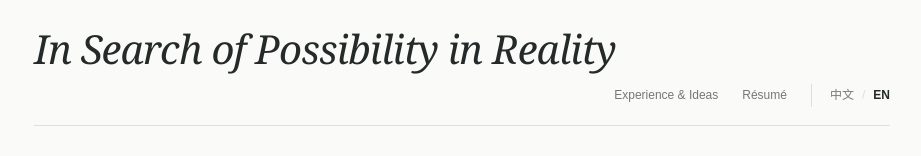
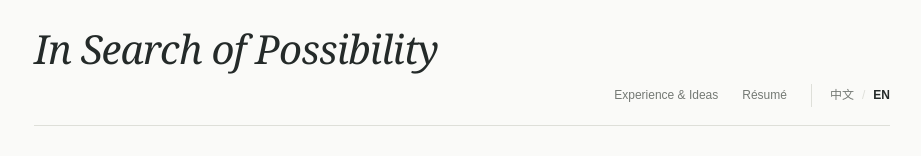
Before and after one commit to jchenbr1991/jchenbr1991.github.io, a plain HTML site: page en.html in a window 1280 px wide. Shown: the top 156 px of the page, without its empty margins (178-1099 px from the left). Drawn offline with Linux system fonts and the light colour scheme.

Commit message:
Publish shortened personal website title

```diff
--- a/en.html
+++ b/en.html
@@ -2,12 +2,12 @@
 <html lang="en">
 <head>
 <meta charset="utf-8"><meta name="viewport" content="width=device-width,initial-scale=1">
-<title>In Search of Possibility in Reality</title>
+<title>In Search of Possibility</title>
 <meta name="description" content="Jing Chen, Physical AI System Engineer. Experiences and ideas from Microsoft Research Asia, HKUST, DJI Automotive and Huawei ADS, and the next step toward autonomous physical AI systems.">
 <meta name="theme-color" content="#fafaf8"><link rel="canonical" href="https://chenjing.net/en.html"><link rel="alternate" hreflang="zh-CN" href="https://chenjing.net/"><link rel="alternate" hreflang="en" href="https://chenjing.net/en.html"><link rel="stylesheet" href="styles.css?hash=75ebc222e5">
 </head>
 <body><a class="skip" href="#main">Skip to content</a><div class="page">
-<header class="header"><h1 class="page-title"><a class="home" href="#main">In Search of Possibility in Reality</a></h1><nav aria-label="Main navigation"><a href="#journey">Experience &amp; Ideas</a><a href="#resume">Résumé</a><span class="language-switch" aria-label="Language"><a href="index.html" lang="zh-CN" hreflang="zh-CN">中文</a><span aria-hidden="true">/</span><a href="en.html" lang="en" aria-current="page">EN</a></span></nav></header>
+<header class="header"><h1 class="page-title"><a class="home" href="#main">In Search of Possibility</a></h1><nav aria-label="Main navigation"><a href="#journey">Experience &amp; Ideas</a><a href="#resume">Résumé</a><span class="language-switch" aria-label="Language"><a href="index.html" lang="zh-CN" hreflang="zh-CN">中文</a><span aria-hidden="true">/</span><a href="en.html" lang="en" aria-current="page">EN</a></span></nav></header>
 <main id="main">
 <section class="intro" aria-labelledby="name">
 <div class="hero">
```
Also changed, not shown: index.html (+2 -2 lines).
